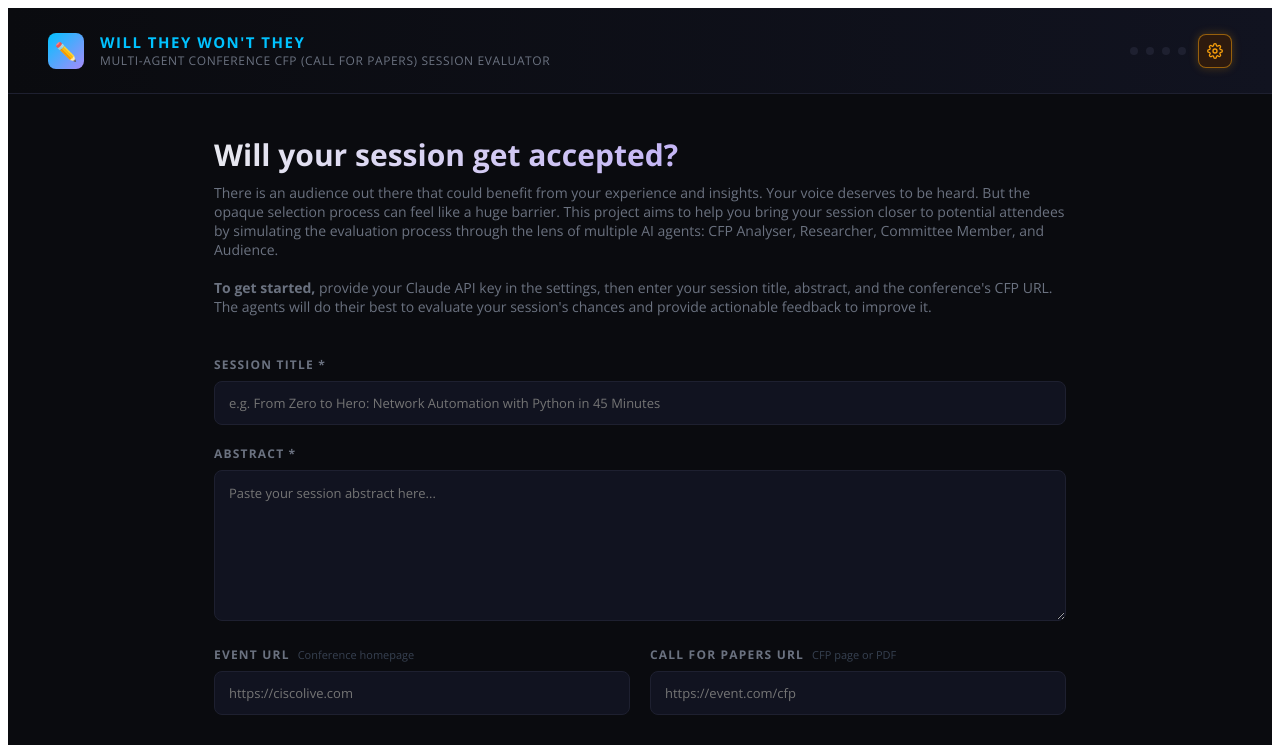
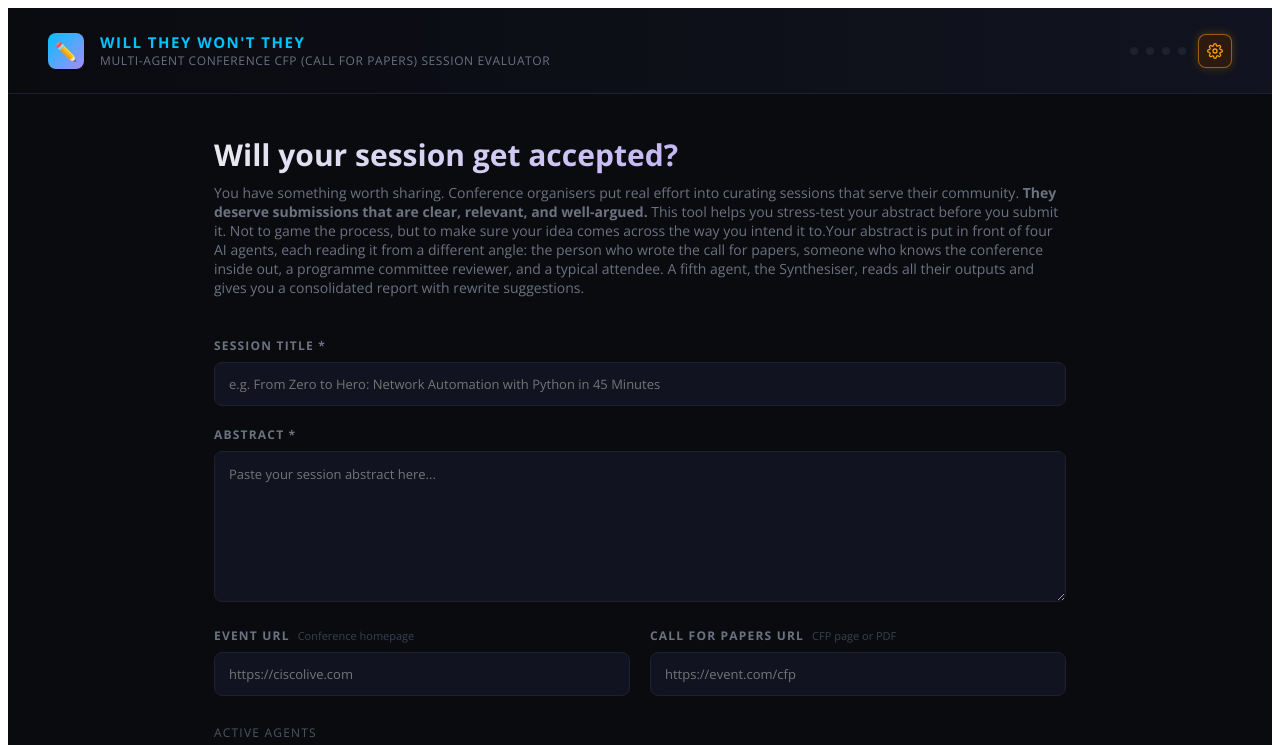
Before and after one commit to ponchotitlan/will-they-wont-they-cfp, a React (Vite) app: page / in a window 1280 px wide. Shown: the top 745 px of the page. Built offline with nearby package versions, Linux system fonts and the light colour scheme.

Commit message:
Updated README. Minor cosmetic fixes to the app

```diff
--- a/docker-compose.yml
+++ b/docker-compose.yml
@@ -13,7 +13,7 @@ services:
     image: will-they-wont-they-cfp-app:latest
     container_name: will-they-wont-they-cfp-app
     ports:
-      - "8081:80"
+      - "8080:80"
     depends_on:
       - will-they-wont-they-cfp-proxy
     restart: unless-stopped
--- a/src/App.jsx
+++ b/src/App.jsx
@@ -393,7 +393,7 @@ ${truncate(results.audience)}
                 Will your session get accepted?
               </h1>
               <p className="idle-subtitle">
-                There is an audience out there that could benefit from your experience and insights. Your voice deserves to be heard. But the opaque selection process can feel like a huge barrier. This project aims to help you bring your session closer to potential attendees by simulating the evaluation process through the lens of multiple AI agents: CFP Analyser, Researcher, Committee Member, and Audience. <br></br><br></br><strong>To get started,</strong> provide your Claude API key in the settings, then enter your session title, abstract, and the conference's CFP URL. The agents will do their best to evaluate your session's chances and provide actionable feedback to improve it.
+                You have something worth sharing. Conference organisers put real effort into curating sessions that serve their community. <strong>They deserve submissions that are clear, relevant, and well-argued.</strong> This tool helps you stress-test your abstract before you submit it. Not to game the process, but to make sure your idea comes across the way you intend it to.Your abstract is put in front of four AI agents, each reading it from a different angle: the person who wrote the call for papers, someone who knows the conference inside out, a programme committee reviewer, and a typical attendee. A fifth agent, the Synthesiser, reads all their outputs and gives you a consolidated report with rewrite suggestions.
               </p>
             </div>
 
```
Also changed, not shown: images/wtwt_cover.png (added), 1 other file (tests, documents, lock files or other folders).
